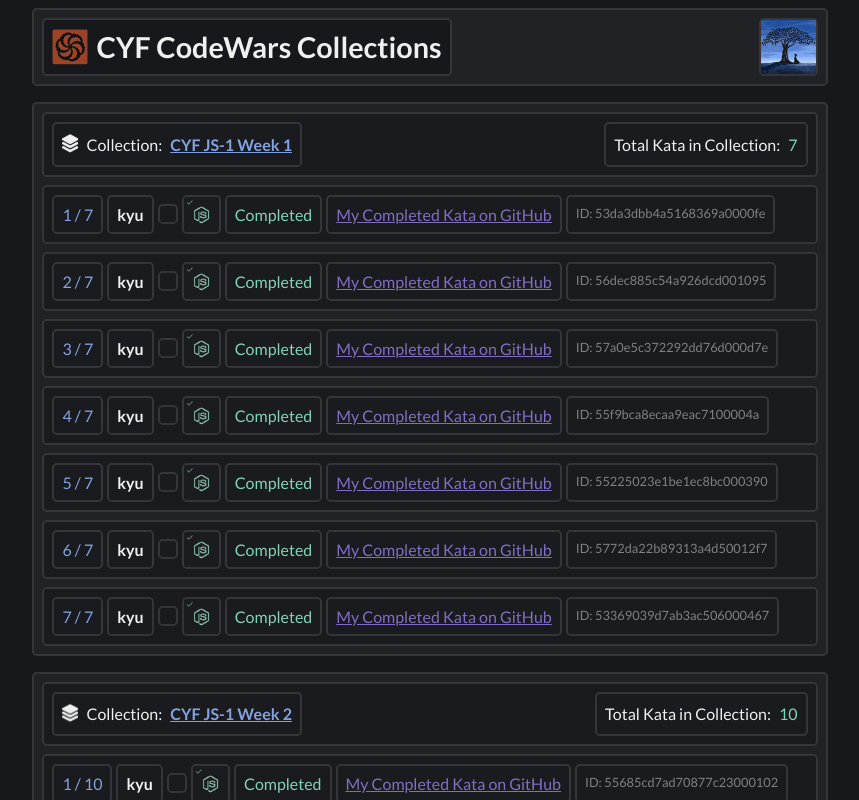
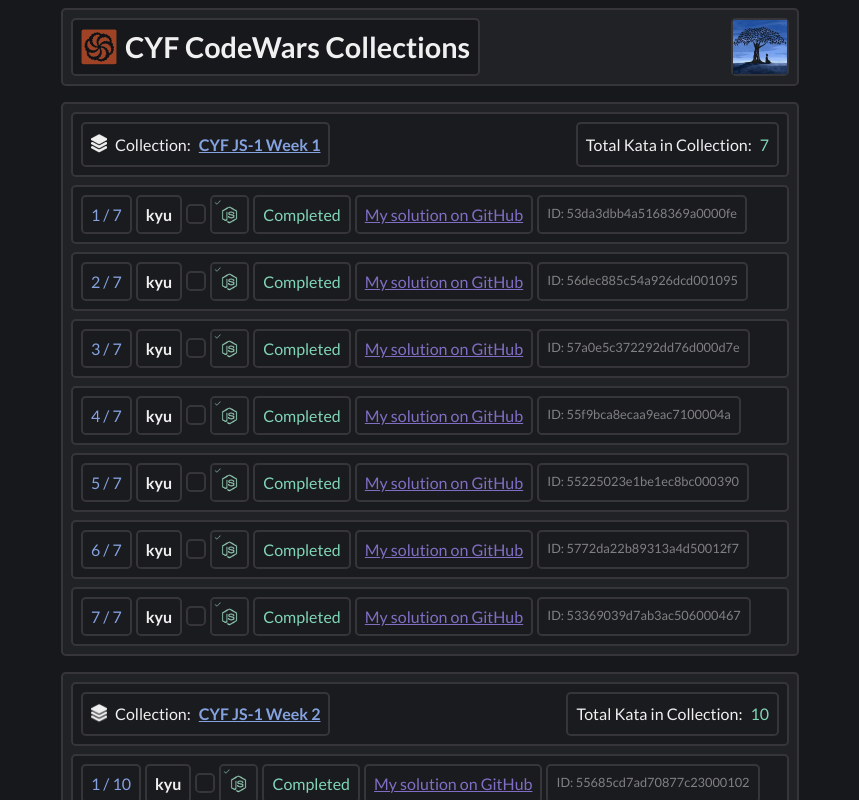
Before and after one commit to bazmurphy/codewars-collections, a React (Create React App) app: page / in a window 1280 px wide. Shown: the top 800 px of the page, without its empty margins (210-1069 px from the left). Built offline with nearby package versions, Linux system fonts and the light colour scheme; no server answers.

Commit message:
minor phrase change

```diff
--- a/src/Kata.js
+++ b/src/Kata.js
@@ -28,7 +28,7 @@
             <div className="kata-sub-container-two">
                 {props.kataComplete ? <img className="kata-complete" src="./complete.png" alt="js logo green" /> : <img className="kata-complete" src="./incomplete.png" alt="js logo white"/>}
                 {props.kataComplete ? <div className="kata-complete-status-true">Completed</div> : <div className="kata-complete-status-false">Uncompleted</div>}
-                <a className="kata-my-link" href={`https://github.com/bazmurphy/codewars/blob/main/${kataState ? Math.abs(kataState.rank.id) : null}kyu/${props.kataId}.js`} target="_blank" rel="noreferrer">My Completed Kata on GitHub</a>
+                <a className="kata-my-link" href={`https://github.com/bazmurphy/codewars/blob/main/${kataState ? Math.abs(kataState.rank.id) : null}kyu/${props.kataId}.js`} target="_blank" rel="noreferrer">My solution on GitHub</a>
             </div>
             <div className="kata-id">ID: {props.kataId}</div>
         </div>
```
